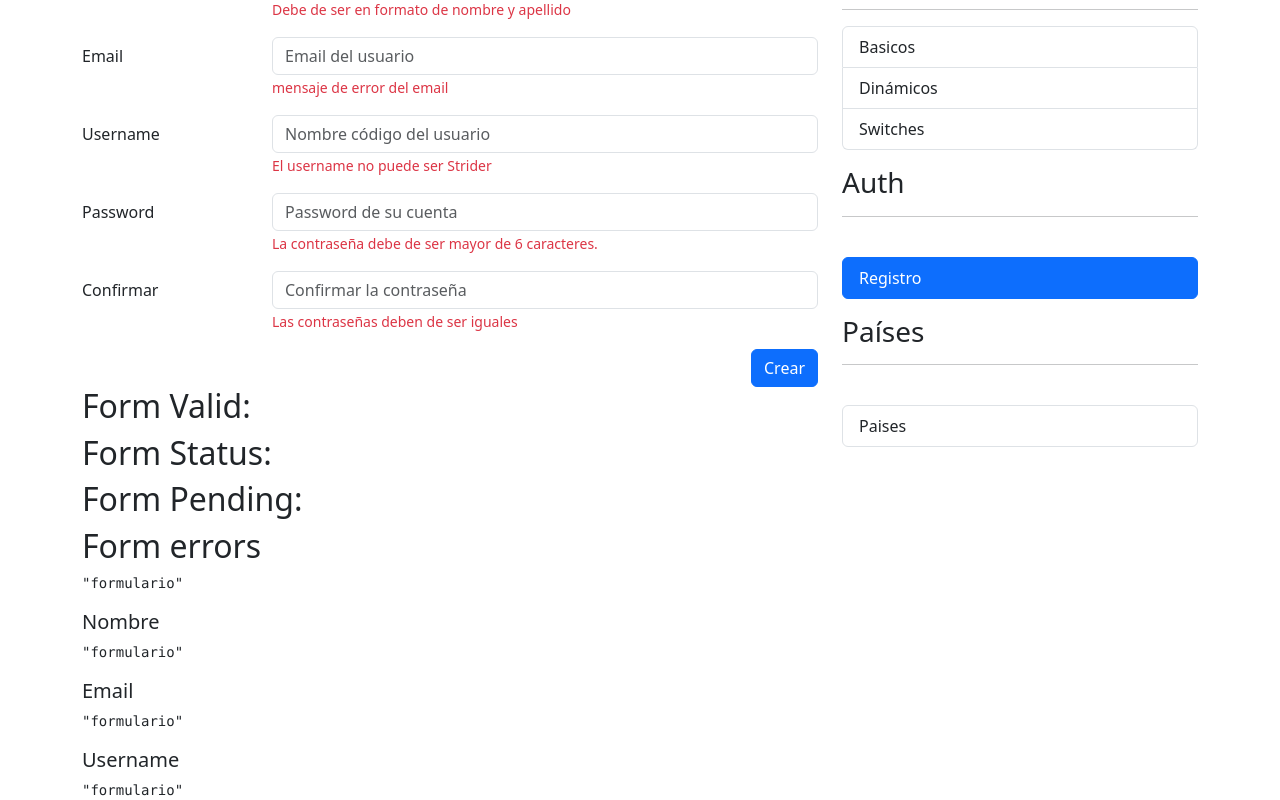
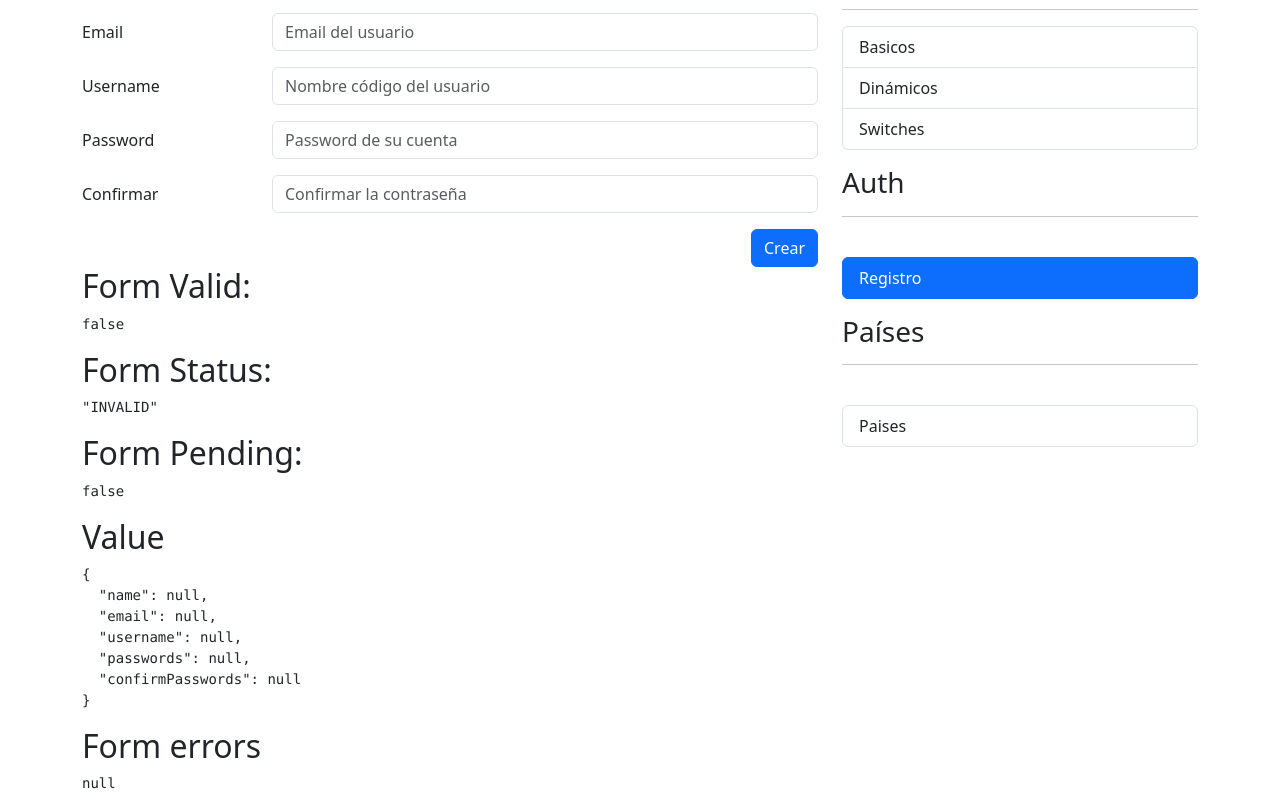
Before and after one commit to juancho001/ReactiveFormsApp, an Angular app: page /auth/sing-up in a window 1280 px wide. Shown: the part 160-960 px from the top of the page. Built offline with nearby package versions, Linux system fonts and the light colour scheme.

Commit message:
Formulario de registro basico

```diff
--- a/src/app/auth/pages/register-page/register-page.component.html
+++ b/src/app/auth/pages/register-page/register-page.component.html
@@ -4,7 +4,7 @@
 <div class="row">
     <div class="col">
 
-        <form autocomplete="off">
+        <form autocomplete="off" [formGroup]="myForm" (ngSubmit)="onSubmit()">
 
             <!-- Nombre -->
             <div class="row mb-3">
@@ -12,11 +12,13 @@
                 <div class="col-sm-9">
                     <input type="text"
                            class="form-control"
-                           placeholder="Nombre del usuario">
+                           placeholder="Nombre del usuario" formControlName="name" >
 
+                    @if(formUtil.isValidField(myForm,'name')){
                           <span class="form-text text-danger">
-                        Debe de ser en formato de nombre y apellido
+                          {{formUtil.getFieldError(myForm,'name')}}
                           </span>
+                    }
                 </div>
             </div>
 
@@ -26,10 +28,13 @@
                 <div class="col-sm-9">
                     <input type="email"
                            class="form-control"
-                           placeholder="Email del usuario">
+                           placeholder="Email del usuario" formControlName="email">
+
+                    @if(formUtil.isValidField(myForm,'email')){
                           <span class="form-text text-danger">
-                        mensaje de error del email
+                          {{formUtil.getFieldError(myForm,'email')}}
                           </span>
+                    }
                 </div>
             </div>
 
@@ -39,10 +44,12 @@
                 <div class="col-sm-9">
                     <input type="text"
                            class="form-control"
-                           placeholder="Nombre código del usuario">
+                           placeholder="Nombre código del usuario" formControlName="username">
+                    @if(formUtil.isValidField(myForm,'username')){
                           <span class="form-text text-danger">
-                         El username no puede ser Strider
+                          {{formUtil.getFieldError(myForm,'username')}}
                           </span>
+                    }
                 </div>
             </div>
 
@@ -52,11 +59,13 @@
                 <div class="col-sm-9">
                     <input type="password"
                            class="form-control"
-                           placeholder="Password de su cuenta">
+                           placeholder="Password de su cuenta" formControlName="passwords">
 
+                    @if(formUtil.isValidField(myForm,'passwords')){
                           <span class="form-text text-danger">
-                         La contraseña debe de ser mayor de 6 caracteres.
+                          {{formUtil.getFieldError(myForm,'passwords')}}
                           </span>
+                    }
                 </div>
             </div>
 
@@ -66,11 +75,12 @@
                 <div class="col-sm-9">
                     <input type="password"
                            class="form-control"
-                           placeholder="Confirmar la contraseña">
-
+                           placeholder="Confirmar la contraseña"  formControlName="confirmPasswords">
+                    @if(formUtil.isValidField(myForm,'confirmPasswords')){
                           <span class="form-text text-danger">
-                         Las contraseñas deben de ser iguales
+                          {{formUtil.getFieldError(myForm,'confirmPasswords')}}
                           </span>
+                    }
                 </div>
             </div>
 
@@ -91,23 +101,33 @@
 
 
 <h2>Form Valid: </h2>
+<pre>{{ myForm.valid | json }}</pre>
+
 <h2>Form Status: </h2>
+<pre>{{ myForm.status | json }}</pre>
+
 <h2>Form Pending: </h2>
+<pre>{{ myForm.pending| json }}</pre>
+
+<h2>Value</h2>
+<pre>{{ myForm.value| json }}</pre>
+
 <h2>Form errors</h2>
-<pre>{{ 'formulario' | json }}</pre>
+<pre>{{ myForm.errors| json }}</pre>
+
 
 <h5>Nombre</h5>
-<pre>{{ 'formulario' | json }}</pre>
+<pre>{{ myForm.controls["name"].errors | json }}</pre>
 
 <h5>Email</h5>
-<pre>{{ 'formulario' | json }}</pre>
+<pre>{{ myForm.controls["email"].errors | json }}</pre>
 
 <h5>Username</h5>
-<pre>{{ 'formulario' | json }}</pre>
+<pre>{{ myForm.controls["username"].errors | json }}</pre>
 
 
 <h5>Password</h5>
-<pre>{{ 'formulario' | json }}</pre>
+<pre>{{ myForm.controls["passwords"].errors | json }}</pre>
 
 <h5>Confirmar</h5>
-<pre>{{ 'formulario' | json }}</pre>
+<pre>{{ myForm.controls["confirmPasswords"].errors | json }}</pre>
--- a/src/app/auth/pages/register-page/register-page.component.ts
+++ b/src/app/auth/pages/register-page/register-page.component.ts
@@ -1,11 +1,30 @@
 import { JsonPipe } from '@angular/common';
-import { Component } from '@angular/core';
+import { Component, inject } from '@angular/core';
+import { FormBuilder, FormGroup, ReactiveFormsModule, Validators } from '@angular/forms';
+import { FormUtils } from '../../../utils/form-utils';
 
 @Component({
   selector: 'app-register-page',
-  imports: [JsonPipe],
+  imports: [JsonPipe,ReactiveFormsModule],
   templateUrl: './register-page.component.html',
 })
 export class RegisterPageComponent {
 
+  private formBuilder = inject(FormBuilder)
+
+  formUtil = FormUtils
+
+  myForm:FormGroup = this.formBuilder.group({
+    name:[null,Validators.required],
+    email:[null,Validators.required,Validators.email],
+    username:[null,Validators.required,Validators.minLength(6)],
+    passwords:[null,Validators.required,Validators.minLength(6)],
+    confirmPasswords:[null,Validators.required]
+})
+
+onSubmit(){
+  this.myForm.markAllAsTouched();
+
 }
+
+}
--- a/src/app/utils/form-utils.ts
+++ b/src/app/utils/form-utils.ts
@@ -40,6 +40,8 @@ export class FormUtils {
           return `Minimo de ${errors['minlength'].requiredLength} caracteres.`;
         case 'min':
           return `Valor minimo de ${errors['min'].min}`;
+        case 'email':
+          return `El valor ingresado no es un correo valido..`;
       }
 
     }
```
Also changed, not shown: 1 other file (tests, documents, lock files or other folders). Lines whose indentation alone changed are shown as unchanged.
